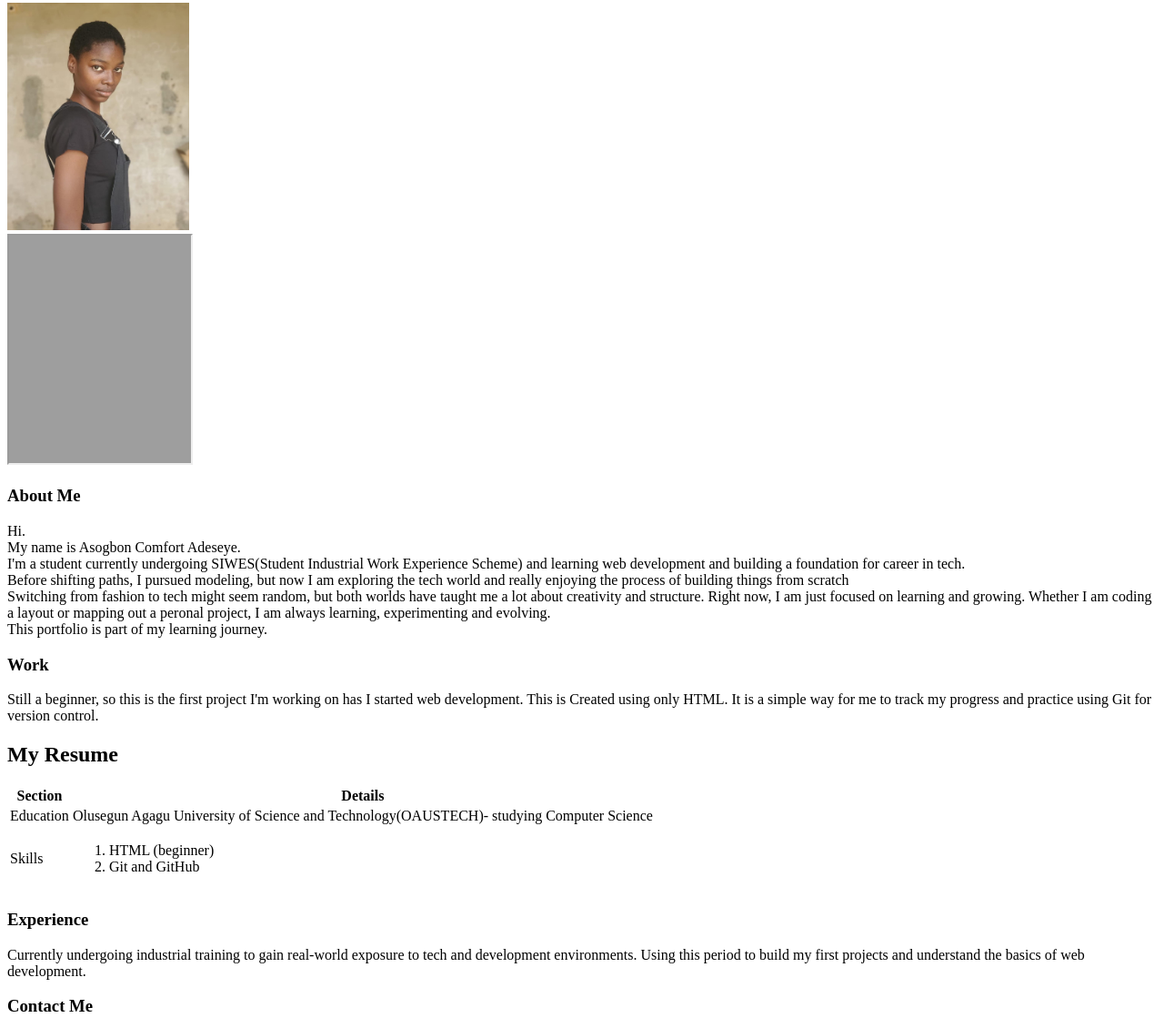
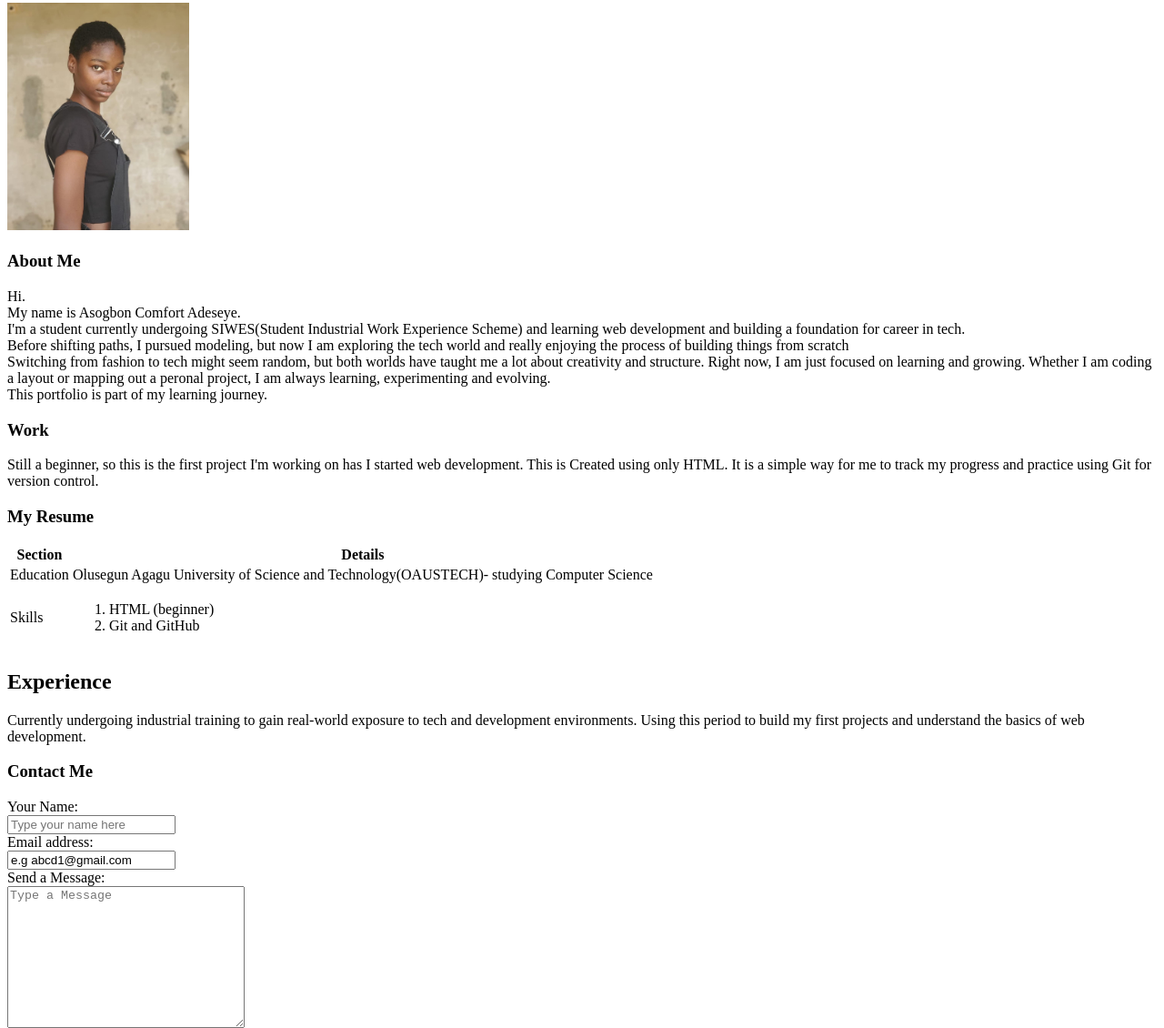
Before and after one commit to itsadeseye/CSS_project, a plain HTML site: page navbar.html in a window 1280 px wide. Shown: the part 196-1326 px from the top of the page at 91% size. Drawn offline with Linux system fonts and the light colour scheme; grey boxes are pictures that could not be loaded.

Commit message:
Final Review Changes

```diff
--- a/navbar.html
+++ b/navbar.html
@@ -22,10 +22,9 @@
      <section>
         <h3>Asogbon Comfort</h3>
         <p>Web Developer</p>
-        <div>
+
         <img src="profile_picture.jpg" width="200px" height="250px"><br>
-        <iframe src="https://www.youtube.com/watch?v=HfTXHrWMGVY&list=PLZlA0Gpn_vH-cEDOofOujFIknfZZpIk3a" width="200px" height="250px" allowfullscreen="Intro to Web Development">Video</iframe>
-        </div>
+
      </section>
 
     <!-- the about section -->
@@ -51,7 +50,7 @@
 
       <!-- the resume section -->
        <section id="resume">
-        <h2>My Resume</h2>
+        <h3>My Resume</h3>
         <table>
             <tr>
                 <th>Section</th>
@@ -74,7 +73,7 @@
         </tr>
         </table>
 
-    <h3>Experience</h3>
+    <h2>Experience</h2>
     <p>Currently undergoing industrial training to gain real-world exposure to tech and development
         environments. Using this period to build my first projects and understand the basics of web development.
     </p>
@@ -92,10 +91,14 @@
                 <label> Send a Message:</label><br>
                 <textarea name="message" cols="30" rows="10" placeholder="Type a Message"></textarea><br>
                 <input type="Submit">
+
             </form>
+
+
         </section>
 
-        <footer>
+
+     <footer>
             <p> <strong>Connect</strong> <br><a href="https://www.linkedin.com/in/asogbon-comfort-adeseye-80b58a360">Linkedin</a><br><a href="https://github.com/itsadeseye">GitHub</a></p>
             <p><sup>&copy;</sup>2025 Adeseye. All rights reserved</p>
         </footer>
```
